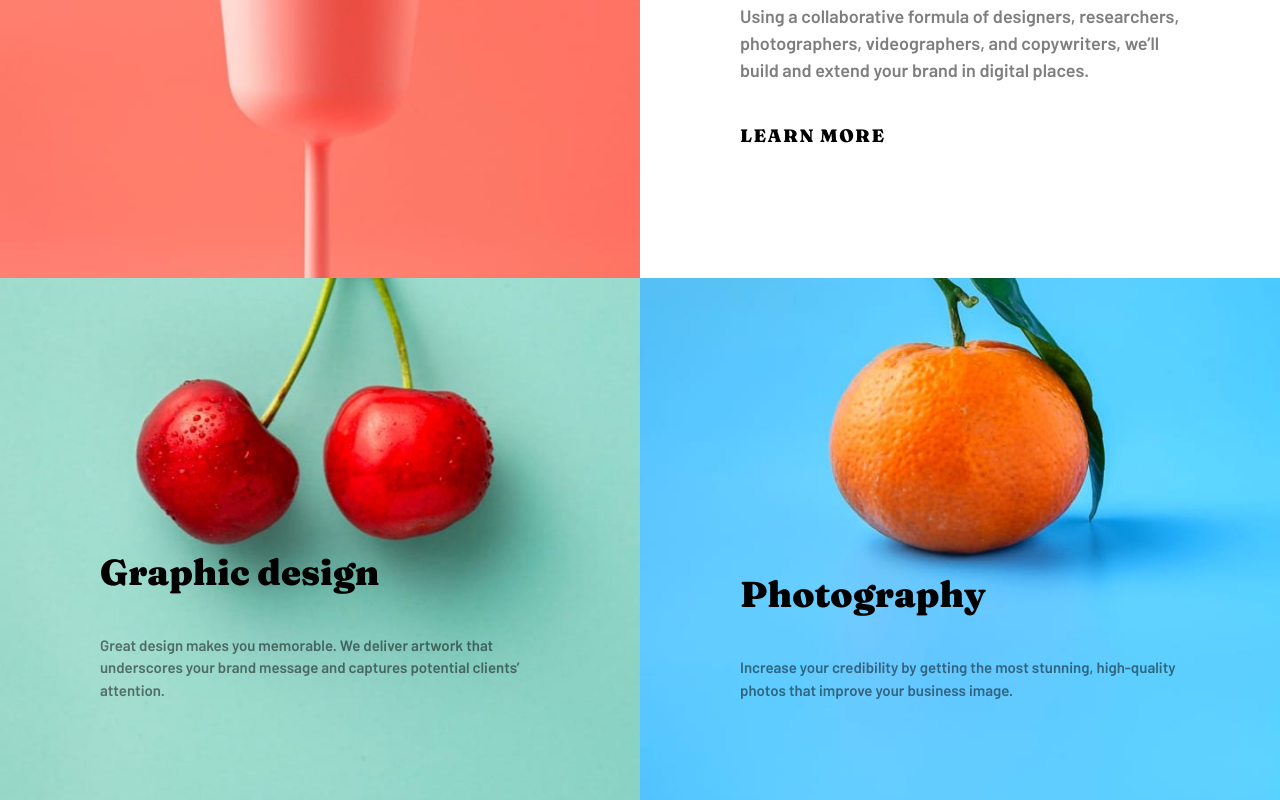
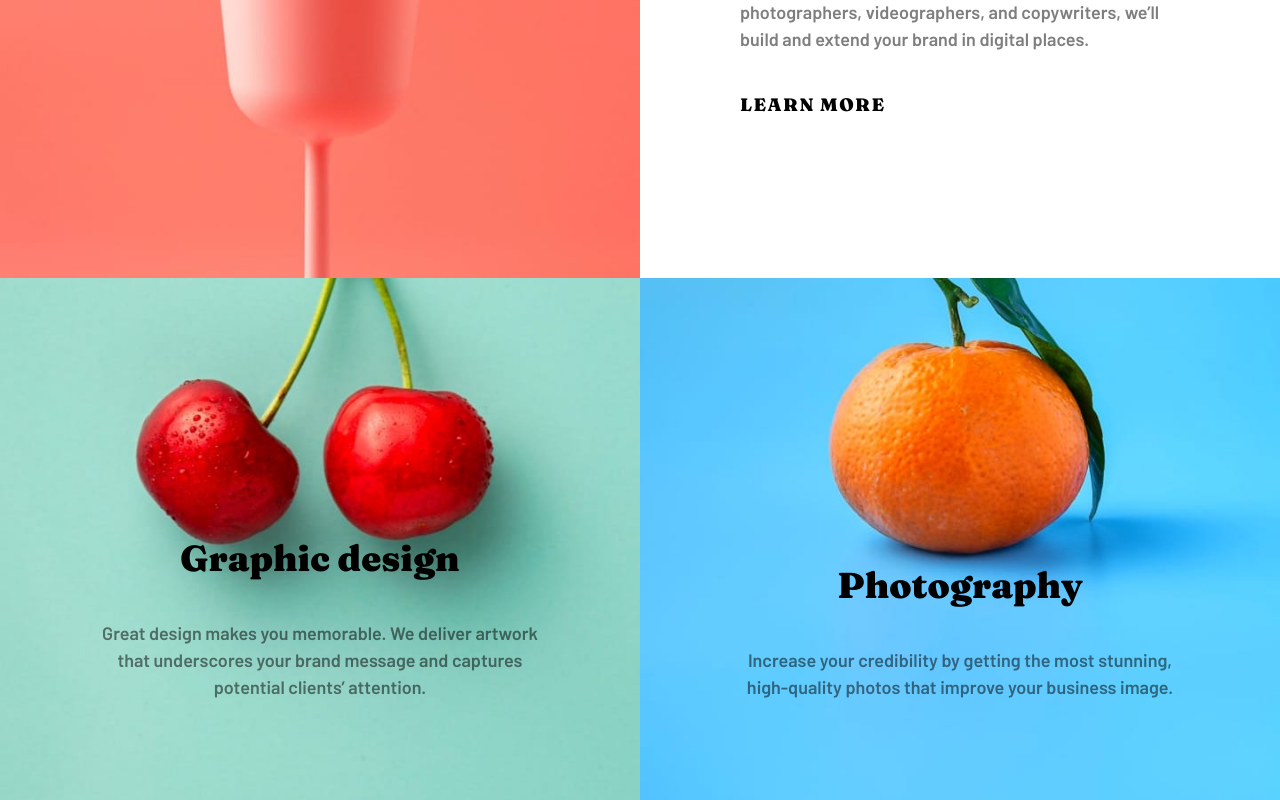
Before and after one commit to bipurna/sunnyside-agency-langing-page, a React (Create React App) app: page / in a window 1280 px wide. Shown: the part 1500-2300 px from the top of the page. Built offline with nearby package versions, Linux system fonts and the light colour scheme.

Commit message:
changes made

```diff
--- a/package.json
+++ b/package.json
@@ -1,5 +1,6 @@
 {
-  "homepage": "https://bipurna.github.io/sunnyside-agency-langing-page/",
+
+  "homepage": "http://bipurna.github.io/sunnyside-agency-langing-page",
   "name": "sunnyside-agency-langing-page",
   "version": "0.1.0",
   "private": true,
--- a/src/components/Main/Main.css
+++ b/src/components/Main/Main.css
@@ -65,6 +65,7 @@
     font-family: var(--Font-Family-Fraunces);
 }
 .desc p{
+    font-family: var(--Font-Family-Barlow);
     line-height: 1.5;
     opacity: .5;
 }
@@ -79,6 +80,7 @@
 }
 .cherry {
     position: relative;
+    margin-bottom:-5px ;
 }
 .cherry img{
     width: 100%;
@@ -88,7 +90,9 @@
     bottom: 10px;
 }
 .cherry p{
+    font-family: var(--Font-Family-Barlow);
     font-size: 15px;
+
 }
 .testimonials #head{
     text-align: center;
@@ -123,6 +127,7 @@
 }
 .footer ul{
     color:var(--Dark-moderate-cyan);
+    font-family: var(--Font-Family-Barlow);
     padding: 40px 0;
     display: flex;
     list-style-type: none;
@@ -173,22 +178,38 @@
     }
     .desc{
         display: flex;
-        align-items: flex-start;
+        justify-content: flex-start;
         padding: 100px;
-        justify-content: center;
         margin: 0;
+        font-family: var(--Font-Family-Fraunces);
+        direction: ltr;
 
     }
     .desc h1{
         font-weight: 900;
-        max-width: 350px;
+        max-width: 400px;
         text-align: start;
 
 
     }
     .desc p{
+        font-family: var(--Font-Family-Barlow);
         text-align: start;
         max-width: 450px;
+    }
+    .desc h4{
+        text-align: start;
+    }
+    .design{
+        display: flex;
+        justify-content: center;
+        align-items: center;
+        width: 100%;
+    }
+    .design p{
+        font-family: var(--Font-Family-Barlow);
+        font-size: 18px;
+        text-align: center;
     }
 
     .testimonials{
```
Also changed, not shown: 1 other file (tests, documents, lock files or other folders).
